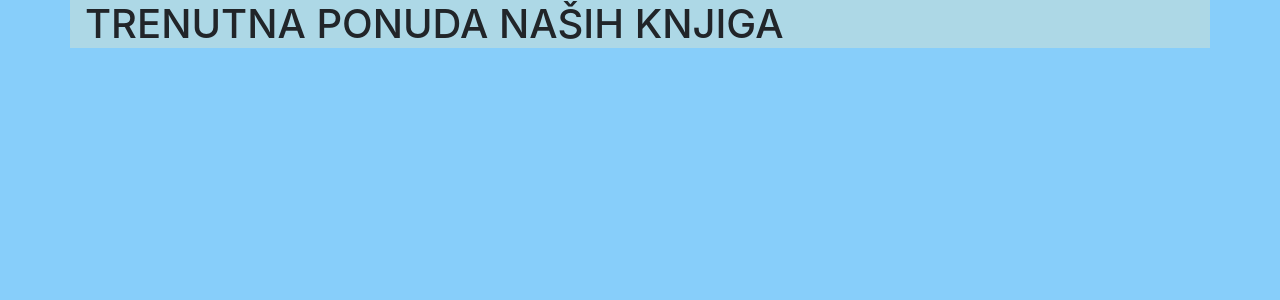
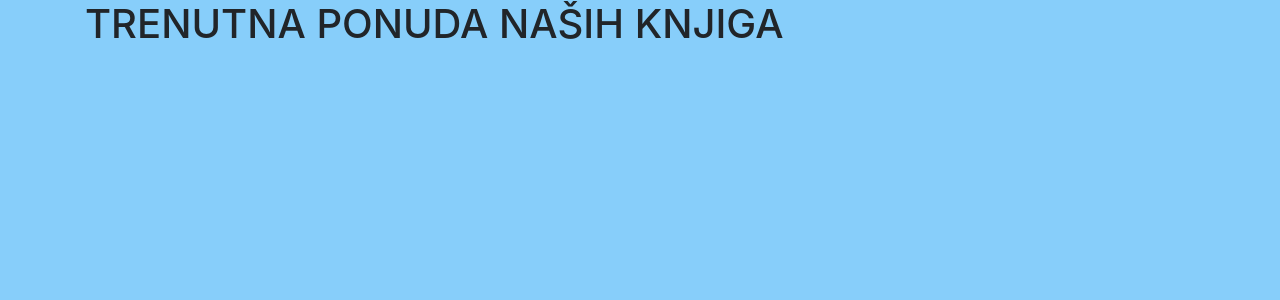
Before and after one commit to PericR/plava-knjiznica-2.0, a CodeIgniter app: page /database/index.php/ponuda/index in a window 1280 px wide. Shown: the part 56-356 px from the top of the page. Run offline with CodeIgniter, Linux system fonts and the light colour scheme; data that the repository does not hold is empty.

Commit message:
promjena stila

```diff
--- a/static/style.css
+++ b/static/style.css
@@ -1,6 +1,3 @@
 #body{
     background-color: lightskyblue;
 }
-.container{
-    background-color: lightblue;
-}
```
Also changed, not shown: static/pics/book_icon.jpg (deleted).
